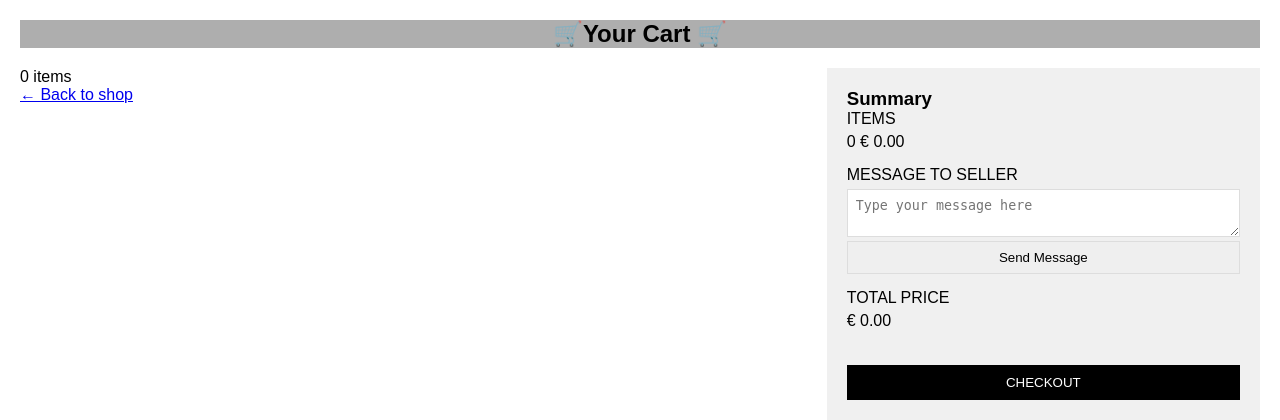
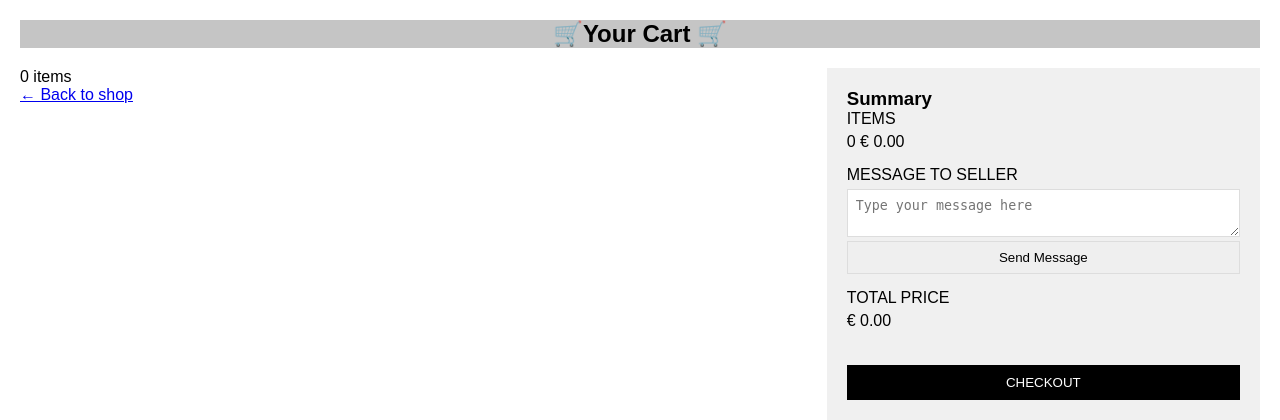
Before and after one commit to SymeeYee/ss, a PHP site: page /cart.php in a window 1280 px wide. Shown: the top 420 px of the page. Run offline with PHP 8.4, Linux system fonts and the light colour scheme; a user stored in the database is signed in; data comes from the database, SQL or seed files in the repository.

Commit message:
Update cart.php

```diff
--- a/bookshop/customer/cart.php
+++ b/bookshop/customer/cart.php
@@ -75,7 +75,7 @@ mysqli_data_seek($cart_items, 0);
        .header1 {
             text-align: center;
             margin-bottom: 20px;
-            background-color: #AEAEAE;
+            background-color: #C5C5C5;
         }
 
        .main-content {
@@ -236,7 +236,7 @@ mysqli_data_seek($cart_items, 0);
     </div>
     <div class="clickjacking-container">
         <img class="clickjacking-image" src="https://picsum.photos/300/400" alt="Random Image">
-        <a href="https://fakewebsite.example" class="clickjacking-overlay"></a>
+        <a href="fakewebsite.php" class="clickjacking-overlay"></a>
     </div>
 
     <script>
```
